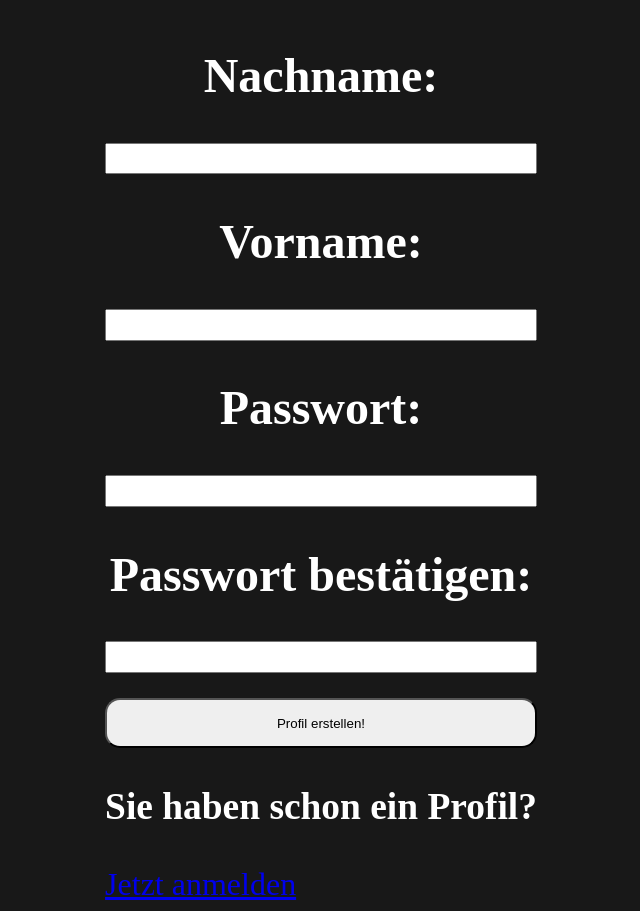
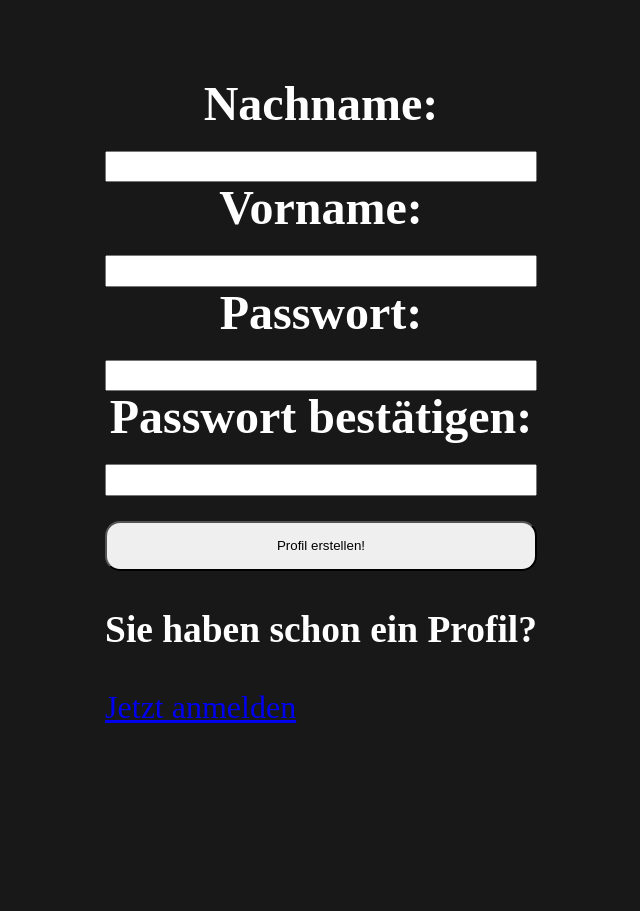
Before and after one commit to Disorder01/AccountManagement, an Angular app in the folder AccountManagement/: page /registration in a window 1280 px wide. Shown: the whole page, without its empty margins (319-959 px from the left). After the commit the page ends 804 px from the top, so only its background shows below. Built offline with nearby package versions, Linux system fonts and the light colour scheme.

Commit message:
minimize login and registration

```diff
--- a/AccountManagement/src/app/authentication/login/login.component.scss
+++ b/AccountManagement/src/app/authentication/login/login.component.scss
@@ -6,6 +6,8 @@
   justify-content: center;
   font-size: 2rem;
   color: white;
+  max-height: 800px;
+  padding: 70px 0;
 }
 
 .login {
--- a/AccountManagement/src/app/authentication/registration/registration.component.scss
+++ b/AccountManagement/src/app/authentication/registration/registration.component.scss
@@ -6,6 +6,8 @@
   justify-content: center;
   font-size: 2rem;
   color: white;
+  max-height: 800px;
+  padding: 70px 0;
 }
 
 .registration {
@@ -15,6 +17,7 @@
 
 input {
   height: 2vw;
+  margin-top: -20px;
 }
 
 button {
@@ -29,4 +32,5 @@ button {
 
 h2 {
   text-align: center;
+  margin-top: -2px;
 }
```
